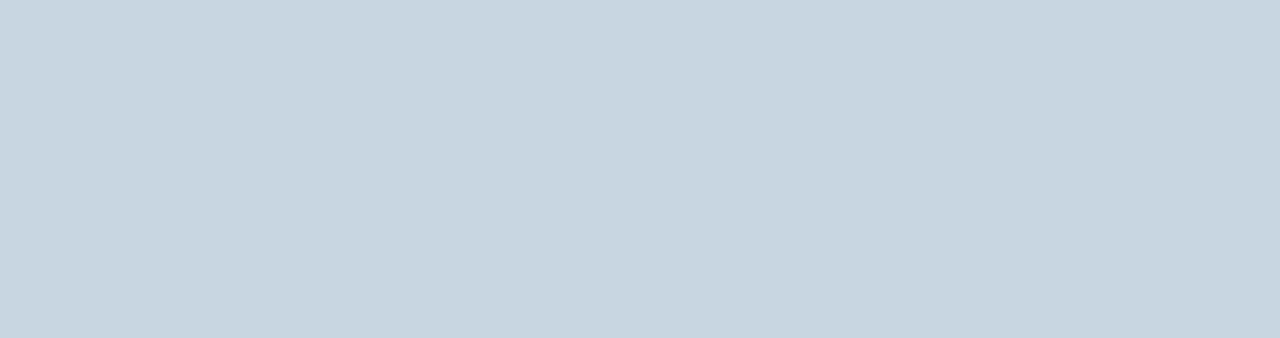
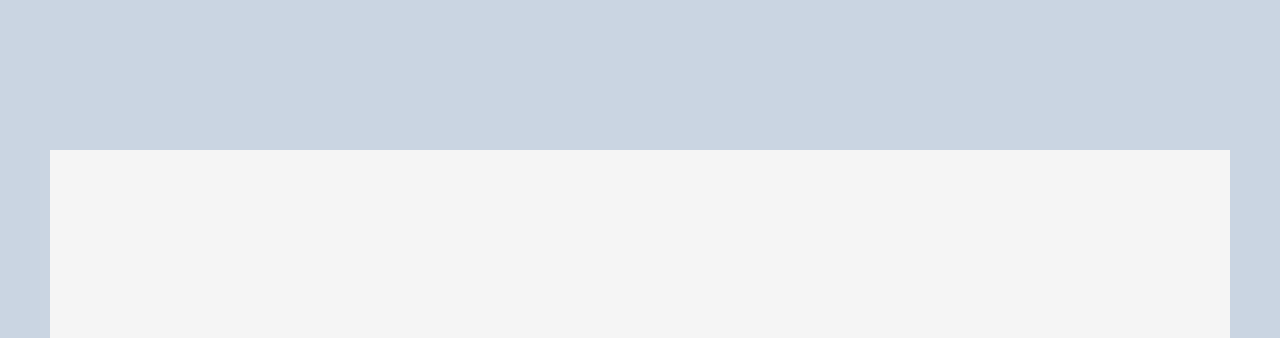
Before and after one commit to welcabx/ageSlider, a plain HTML site: page index.html in a window 1280 px wide. Shown: the top 338 px of the page. Drawn offline with Linux system fonts and the light colour scheme.

Commit message:
set styles on main-container

```diff
--- a/index.html
+++ b/index.html
@@ -8,7 +8,7 @@
   </head>
   <body>
     <main>
-      <section>
+      <section id="main-container">
         <section>
           <h1>Age Slider!</h1>
         </section>
--- a/style/main.css
+++ b/style/main.css
@@ -30,3 +30,14 @@ h1 {
         color: orange;
     }
 }
+
+#main-container {
+    background-color: whitesmoke;
+    width: calc(100vw - 100px);
+    height: calc(100vh - 300px);
+    display: flex;
+    flex-direction: column;
+    align-items: center;
+    justify-content: center;
+    gap: 1rem;
+}
```
